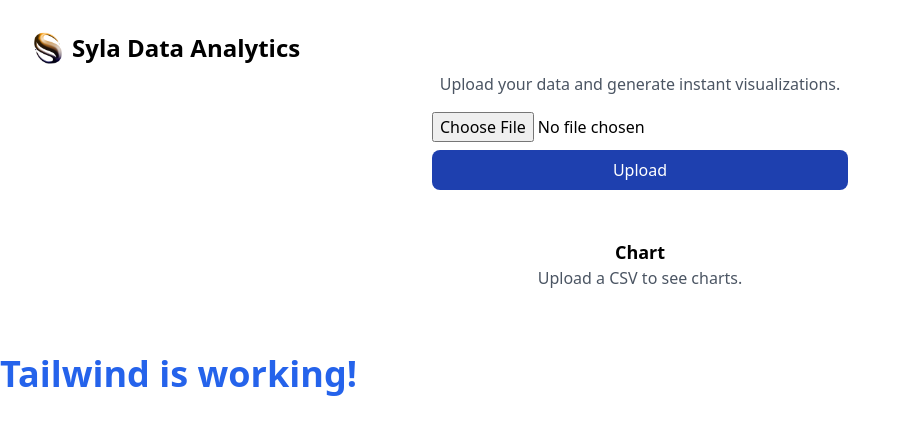
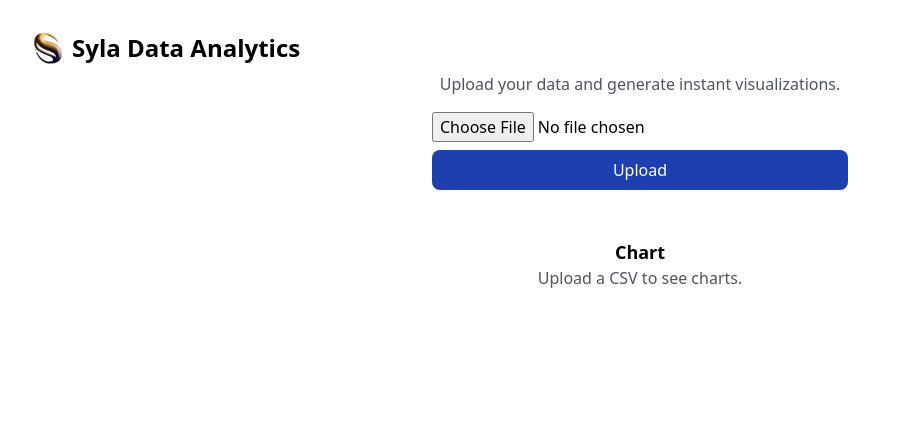
Before and after one commit to esiiah/syla-frontend, a React (Create React App) app: page / in a window 1280 px wide. Shown: the top 434 px of the page, without its empty margins (0-911 px from the left). Built offline with nearby package versions, Linux system fonts and the light colour scheme.

Commit message:
Update App.js

```diff
--- a/src/App.js
+++ b/src/App.js
@@ -29,7 +29,7 @@
             alt="Syla logo"
             className="w-8 h-8"
           />
-          <h1 className="text-2xl font-bold">Syla Data Analytics</h1>
+          <h1 className="text-2xl font-bold text-center">Syla Data Analytics</h1>
         </header>
 
         <p className="mt-2 text-gray-600">
@@ -53,7 +53,6 @@
         )}
       </div>
 
-      <div className="text-4xl font-bold text-blue-600">Tailwind is working!</div>
     </>
   );
 }
```
